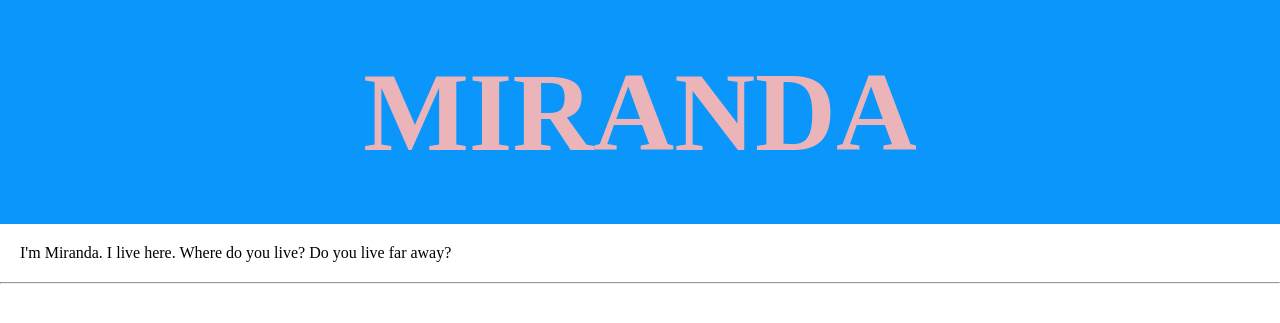
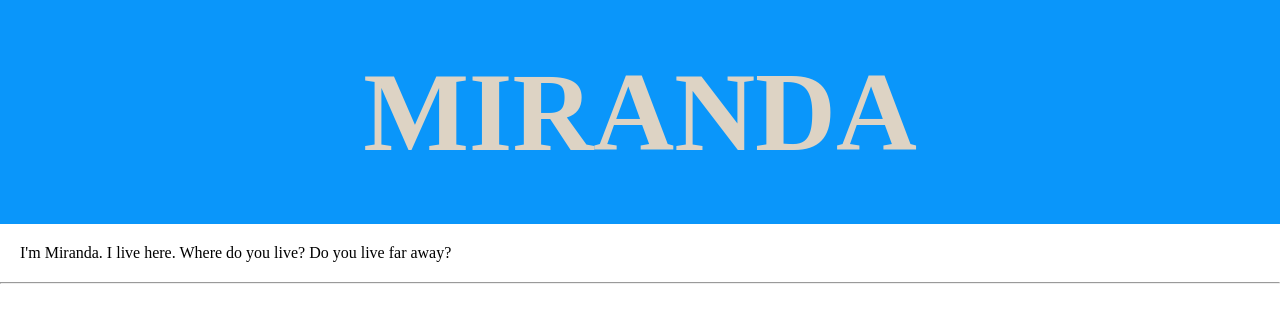
Before and after one commit to mirandaolsen/mirandaolsen.github.io, a plain HTML site: page index.html in a window 1280 px wide. Shown: the top 323 px of the page. Drawn offline with nearby package versions, Linux system fonts and the light colour scheme.

Commit message:
css bug fix

```diff
--- a/styles.css
+++ b/styles.css
@@ -4,7 +4,7 @@ body {
 }
 
 h1 {
-  color: #EAB4B8;
+  color: #DDD3C4;
   background-color: #0A96FA;
   text-align: center;
   line-height: 2;
```
